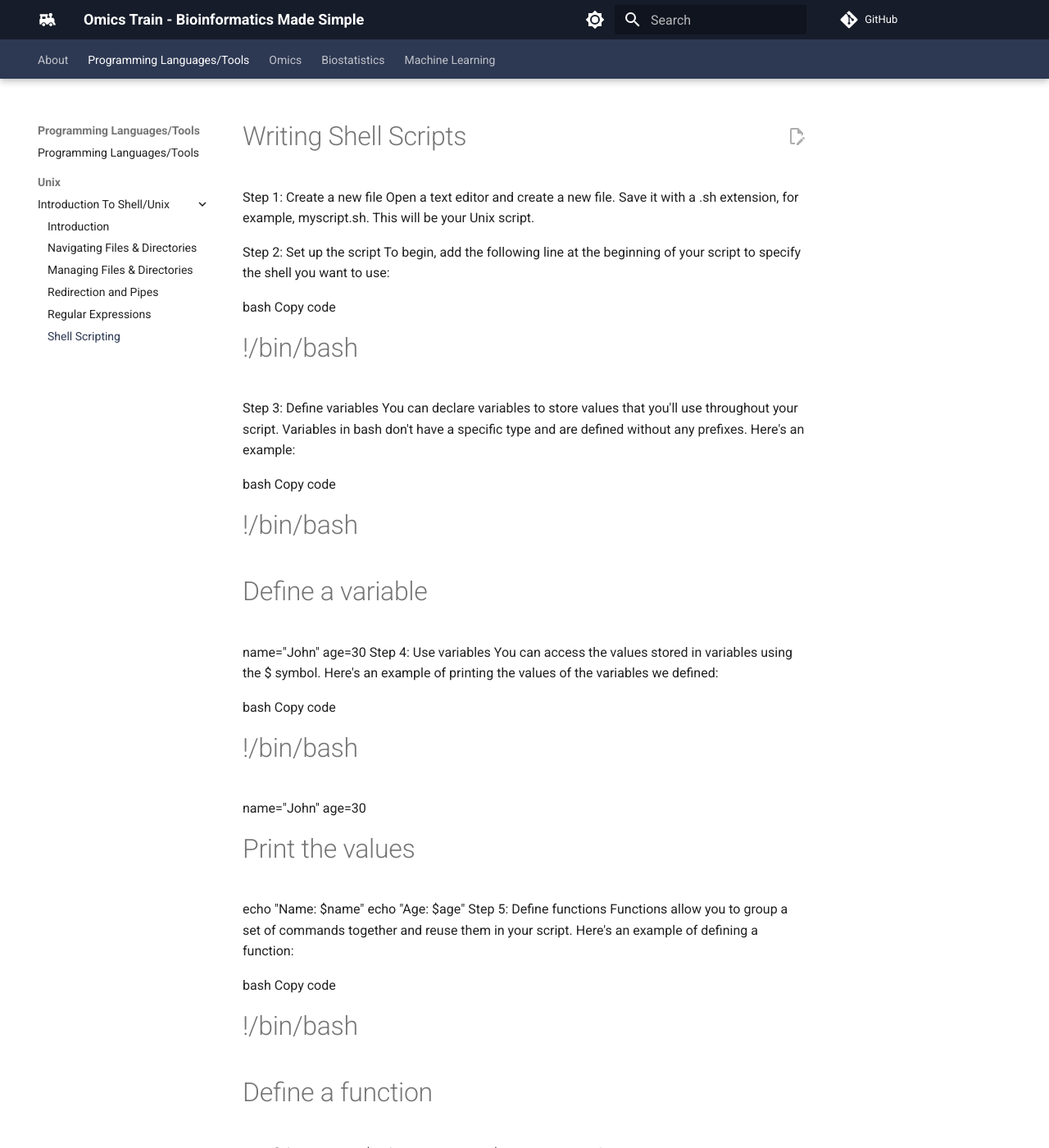
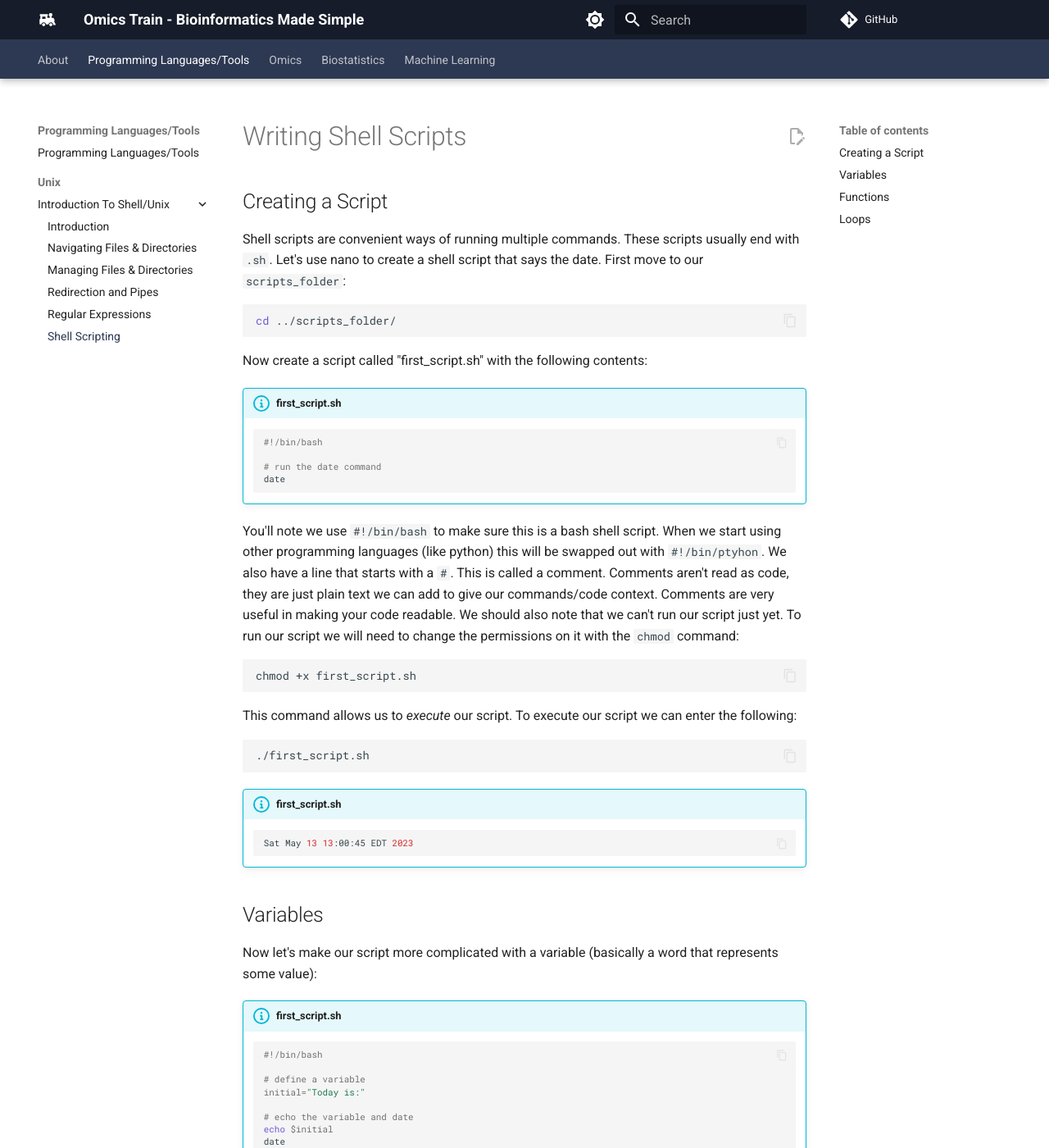
Before and after one commit to comp-tox-jhu/CompToxLab, an MkDocs documentation site: the page built from docs/programming_languages_tools/unix/06_shell_scripts.md, in a window 1280 px wide and 1400 px high. Shown: the whole window at 82% size. Built offline with MkDocs 1.6.1 and Material for MkDocs 9.7.7, drawn with Linux system fonts in a browser that asks for light colours; comment, search, counter and statistics services are not loaded; some of the changed text lies outside the part shown.

Commit message:
Update 06_shell_scripts.md

````diff
--- a/docs/programming_languages_tools/unix/06_shell_scripts.md
+++ b/docs/programming_languages_tools/unix/06_shell_scripts.md
@@ -1,109 +1,177 @@
 # Writing Shell Scripts
 
-Step 1: Create a new file
-Open a text editor and create a new file. Save it with a .sh extension, for example, myscript.sh. This will be your Unix script.
+## Creating a Script
 
-Step 2: Set up the script
-To begin, add the following line at the beginning of your script to specify the shell you want to use:
+Shell scripts are convenient ways of running multiple commands. These scripts usually end with `.sh`. Let's use nano to create a shell script that says the date. First move to our `scripts_folder`:
 
-bash
-Copy code
-#!/bin/bash
-Step 3: Define variables
-You can declare variables to store values that you'll use throughout your script. Variables in bash don't have a specific type and are defined without any prefixes. Here's an example:
+```bash
+cd ../scripts_folder/
+```
 
-bash
-Copy code
-#!/bin/bash
+Now create a script called "first_script.sh" with the following contents:
 
-# Define a variable
-name="John"
-age=30
-Step 4: Use variables
-You can access the values stored in variables using the $ symbol. Here's an example of printing the values of the variables we defined:
 
-bash
-Copy code
-#!/bin/bash
+!!! info "first_script.sh"
 
-name="John"
-age=30
+    ```bash
+    #!/bin/bash
 
-# Print the values
-echo "Name: $name"
-echo "Age: $age"
-Step 5: Define functions
-Functions allow you to group a set of commands together and reuse them in your script. Here's an example of defining a function:
+    # run the date command
+    date
+    ```
 
-bash
-Copy code
-#!/bin/bash
+You'll note we use `#!/bin/bash` to make sure this is a bash shell script. When we start using other programming languages (like python) this will be swapped out with `#!/bin/ptyhon`. We also have a line that starts with a `#`. This is called a comment. Comments aren't read as code, they are just plain text we can add to give our commands/code context. Comments are very useful in making your code readable. We should also note that we can't run our script just yet. To run our script we will need to change the permissions on it with the `chmod` command:
 
-# Define a function
-greet() {
-  echo "Hello, $1!"
+```bash
+chmod +x first_script.sh
+```
+
+This command allows us to *execute* our script. To execute our script we can enter the following:
+
+```bash
+./first_script.sh
+```
+
+!!! info "first_script.sh"
+
+    ```bash
+    Sat May 13 13:00:45 EDT 2023
+    ```
+
+## Variables
+
+Now let's make our script more complicated with a variable (basically a word that represents some value):
+
+!!! info "first_script.sh"
+
+    ```bash
+    #!/bin/bash
+
+    # define a variable
+    initial="Today is:"
+
+    # echo the variable and date
+    echo $initial
+    date
+    ```
+
+Here we see that we have text ("Today is:") that is assigned to `initial`, which we reference with a `$` sign. To run this script we will enter the following:
+
+
+```bash
+./first_script.sh
+```
+
+!!! info "first_script.sh"
+
+    ```bash
+    Today is:
+    Sat May 13 13:00:45 EDT 2023
+    ```
+
+## Functions
+
+We can create a function using shell scripting with the following syntax:
+
+```bash
+function_name (){
+    command
 }
-In this example, $1 represents the first argument passed to the function.
+```
 
-Step 6: Call functions
-To execute a function, simply call it by its name followed by parentheses. Here's an example of calling the greet function we defined earlier:
+To call that function we write out function_name(). Let's modify our script to add a function!
 
-bash
-Copy code
-#!/bin/bash
+!!! info "first_script.sh"
 
-greet() {
-  echo "Hello, $1!"
-}
+    ```bash
+    #!/bin/bash
 
-# Call the function
-greet "Alice"
-Step 7: Process command-line arguments
-You can pass arguments to your script when you run it from the command line. The arguments are accessible using special variables: $1, $2, $3, and so on. Here's an example:
+    # define a variable
+    initial="Today is:"
 
-bash
-Copy code
-#!/bin/bash
+    # echo the variable and date
+    echo $initial
+    date
 
-# Process command-line arguments
-echo "First argument: $1"
-echo "Second argument: $2"
-Step 8: Implement loops
-Loops allow you to repeat a set of commands multiple times. There are various types of loops in bash, but let's focus on two common ones: the for loop and the while loop.
+    # define a function to print the first column of the first argument you give the script
+    first_col() {
+        awk '{print $1}' $1
+    }
 
-Example of a for loop:
+    # call this function
+    first_col $1
+    ```
 
-bash
-Copy code
-#!/bin/bash
+In our function, we ask it to print the first column of the first argument passed to the function. When we call the function, we ask it to apply this function to the first argument we give the script itself. So let's run this script with the meta.txt file as our argument:
 
-# Iterate over a list using a for loop
-for item in "apple" "banana" "orange"
+```bash
+./first_script.sh
+```
+
+
+!!! info "output"
+
+   ```bash
+   Today is:
+   Sat May 13 13:30:30 EDT 2023
+   Run
+   SRR1219879
+   SRR1219880
+   ```
+
+## Loops
+
+We can use loops to perform repetitive tasks. Loops follow the following syntax:
+
+```bash
+for variable in list
 do
-  echo "Fruit: $item"
+    command $variable
 done
-Example of a while loop:
+```
 
-bash
-Copy code
-#!/bin/bash
+Let's modify our script to use a loop to examine the first line of all files in working directory:
 
-# Use a while loop to print numbers from 1 to 5
-counter=1
-while [ $counter -le 5 ]
-do
-  echo "Number: $counter"
-  counter=$((counter + 1))
-done
-Step 9: Make the script executable
-Before you can run the script, you need to make it executable. Open a terminal and navigate to the directory where your script is located. Then, run the following command:
+!!! info "first_script.sh"
 
-bash
-Copy code
-chmod +x myscript.sh
-Step 10: Run the script
-To execute your script, navigate to the directory where it's located and run the following command in the terminal:
+    ```bash
+    #!/bin/bash
 
-bash
-Copy code
-./myscript.sh
+    # define a variable
+    initial="Today is:"
+
+    # echo the variable and date
+    echo $initial
+    date
+
+    # define a function to print the first column of the first argument you give the script
+    first_col() {
+        awk '{print $1}' $1
+    }
+
+    # call this function
+    first_col $1
+
+    # make a loop to examine the first line of all files in working directory
+    for file in *
+    do
+        head -n 1 $file
+    done
+    ```
+
+To run the script we will enter the following:
+
+```bash
+./first_script.sh
+```
+
+!!! info "output"
+
+   ```bash
+   Today is:
+   Sat May 13 13:30:30 EDT 2023
+   Run
+   SRR1219879
+   SRR1219880
+   #!/bin/bash
+   ```
````
